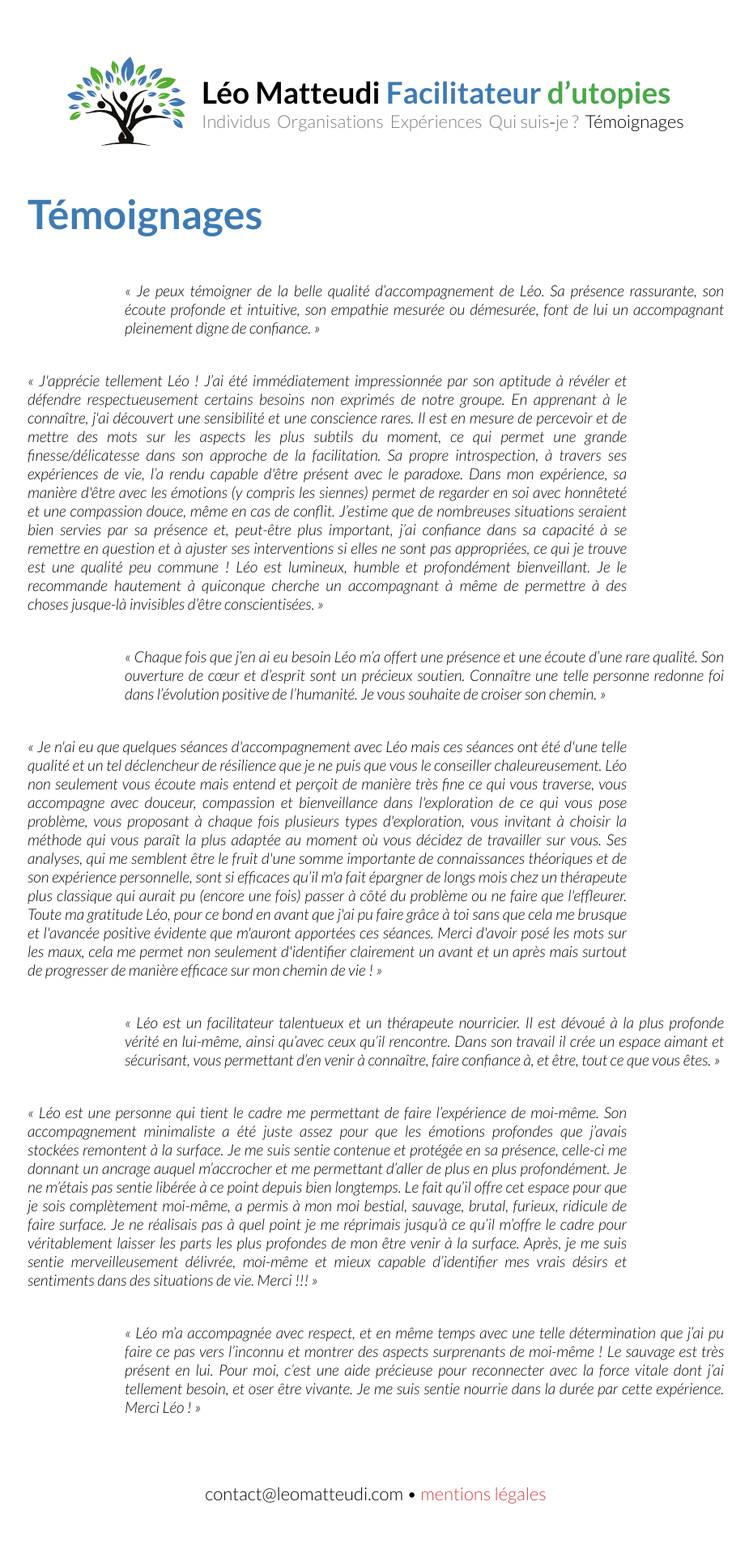
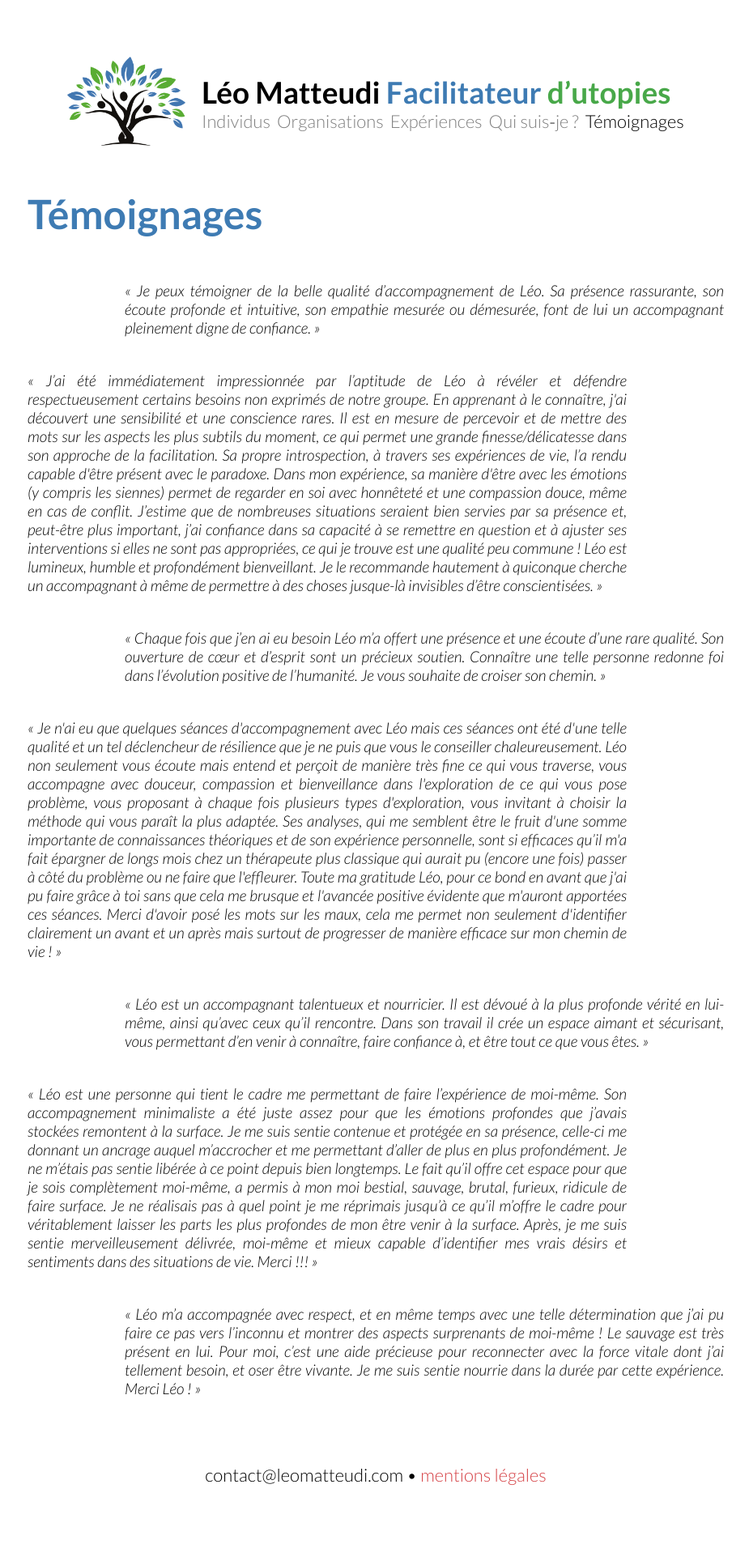
Before and after one commit to leomatteudi/leomatteudi, a Jekyll site: the page built from pages/5-temoignages.html, in a window 1280 px wide. Shown: the whole page at 81% size, without its empty margins (176-1101 px from the left). Built offline with Jekyll 4.4.1, drawn with Linux system fonts in a browser that asks for light colours; after the commit the page ends 1905 px from its top, so only the background shows below that.

Commit message:
Update 5-temoignages.html

```diff
--- a/pages/5-temoignages.html
+++ b/pages/5-temoignages.html
@@ -16,7 +16,7 @@ title: Témoi&shy;gna&shy;ges
 
 <div class="block temoignage-div">
 	<p>
-		«&nbsp;J'apprécie tellement Léo ! J’ai été immédiatement impressionnée par son aptitude à révéler et défendre respectueusement certains besoins non exprimés de notre groupe. En apprenant à le connaître, j'ai découvert une sensibilité et une conscience rares. Il est en mesure de percevoir et de mettre des mots sur les aspects les plus subtils du moment, ce qui permet une grande finesse/délicatesse dans son approche de la facilitation. Sa propre introspection, à travers ses expériences de vie, l’a rendu capable d'être présent avec le paradoxe. Dans mon expérience, sa manière d'être avec les émotions (y compris les siennes) permet de regarder en soi avec honnêteté et une compassion douce, même en cas de conflit. J’estime que de nombreuses situations seraient bien servies par sa présence et, peut-être plus important, j’ai confiance dans sa capacité à se remettre en question et à ajuster ses interventions si elles ne sont pas appropriées, ce qui je trouve est une qualité peu commune ! Léo est lumineux, humble et profondément bienveillant. Je le recommande hautement à quiconque cherche un accompagnant à même de permettre à des choses jusque-là invisibles d’être conscientisées.&nbsp;»
+		«&nbsp;J’ai été immédiatement impressionnée par l’aptitude de Léo à révéler et défendre respectueusement certains besoins non exprimés de notre groupe. En apprenant à le connaître, j'ai découvert une sensibilité et une conscience rares. Il est en mesure de percevoir et de mettre des mots sur les aspects les plus subtils du moment, ce qui permet une grande finesse/délicatesse dans son approche de la facilitation. Sa propre introspection, à travers ses expériences de vie, l’a rendu capable d'être présent avec le paradoxe. Dans mon expérience, sa manière d'être avec les émotions (y compris les siennes) permet de regarder en soi avec honnêteté et une compassion douce, même en cas de conflit. J’estime que de nombreuses situations seraient bien servies par sa présence et, peut-être plus important, j’ai confiance dans sa capacité à se remettre en question et à ajuster ses interventions si elles ne sont pas appropriées, ce qui je trouve est une qualité peu commune ! Léo est lumineux, humble et profondément bienveillant. Je le recommande hautement à quiconque cherche un accompagnant à même de permettre à des choses jusque-là invisibles d’être conscientisées.&nbsp;»
 	</p>
 </div>
 
@@ -28,13 +28,13 @@ title: Témoi&shy;gna&shy;ges
 
 <div class="block temoignage-div">
 	<p>
-		«&nbsp;Je n'ai eu que quelques séances d'accompagnement avec Léo mais ces séances ont été d'une telle qualité et un tel déclencheur de résilience que je ne puis que vous le conseiller chaleureusement. Léo non seulement vous écoute mais entend et perçoit de manière très fine ce qui vous traverse, vous accompagne avec douceur, compassion et bienveillance dans l'exploration de ce qui vous pose problème, vous proposant à chaque fois plusieurs types d'exploration, vous invitant à choisir la méthode qui vous paraît la plus adaptée au moment où vous décidez de travailler sur vous. Ses analyses, qui me semblent être le fruit d'une somme importante de connaissances théoriques et de son expérience personnelle, sont si efficaces qu’il m'a fait épargner de longs mois chez un thérapeute plus classique qui aurait pu (encore une fois) passer à côté du problème ou ne faire que l'effleurer. Toute ma gratitude Léo, pour ce bond en avant que j'ai pu faire grâce à toi sans que cela me brusque et l'avancée positive évidente que m'auront apportées ces séances. Merci d'avoir posé les mots sur les maux, cela me permet non seulement d'identifier clairement un avant et un après mais surtout de progresser de manière efficace sur mon chemin de vie !&nbsp;»
+		«&nbsp;Je n'ai eu que quelques séances d'accompagnement avec Léo mais ces séances ont été d'une telle qualité et un tel déclencheur de résilience que je ne puis que vous le conseiller chaleureusement. Léo non seulement vous écoute mais entend et perçoit de manière très fine ce qui vous traverse, vous accompagne avec douceur, compassion et bienveillance dans l'exploration de ce qui vous pose problème, vous proposant à chaque fois plusieurs types d'exploration, vous invitant à choisir la méthode qui vous paraît la plus adaptée. Ses analyses, qui me semblent être le fruit d'une somme importante de connaissances théoriques et de son expérience personnelle, sont si efficaces qu’il m'a fait épargner de longs mois chez un thérapeute plus classique qui aurait pu (encore une fois) passer à côté du problème ou ne faire que l'effleurer. Toute ma gratitude Léo, pour ce bond en avant que j'ai pu faire grâce à toi sans que cela me brusque et l'avancée positive évidente que m'auront apportées ces séances. Merci d'avoir posé les mots sur les maux, cela me permet non seulement d'identifier clairement un avant et un après mais surtout de progresser de manière efficace sur mon chemin de vie !&nbsp;»
 	</p>
 </div>
 
 <div class="block temoignage-div">
 	<p>
-		«&nbsp;Léo est un facilitateur talentueux et un thérapeute nourricier. Il est dévoué à la plus profonde vérité en lui-même, ainsi qu’avec ceux qu’il rencontre. Dans son travail il crée un espace aimant et sécurisant, vous permettant d’en venir à connaître, faire confiance à, et être, tout ce que vous&nbsp;êtes.&nbsp;»
+		«&nbsp;Léo est un accompagnant talentueux et nourricier. Il est dévoué à la plus profonde vérité en lui-même, ainsi qu’avec ceux qu’il rencontre. Dans son travail il crée un espace aimant et sécurisant, vous permettant d’en venir à connaître, faire confiance à, et être tout ce que vous êtes.&nbsp;»
 	</p>
 </div>
 
```
